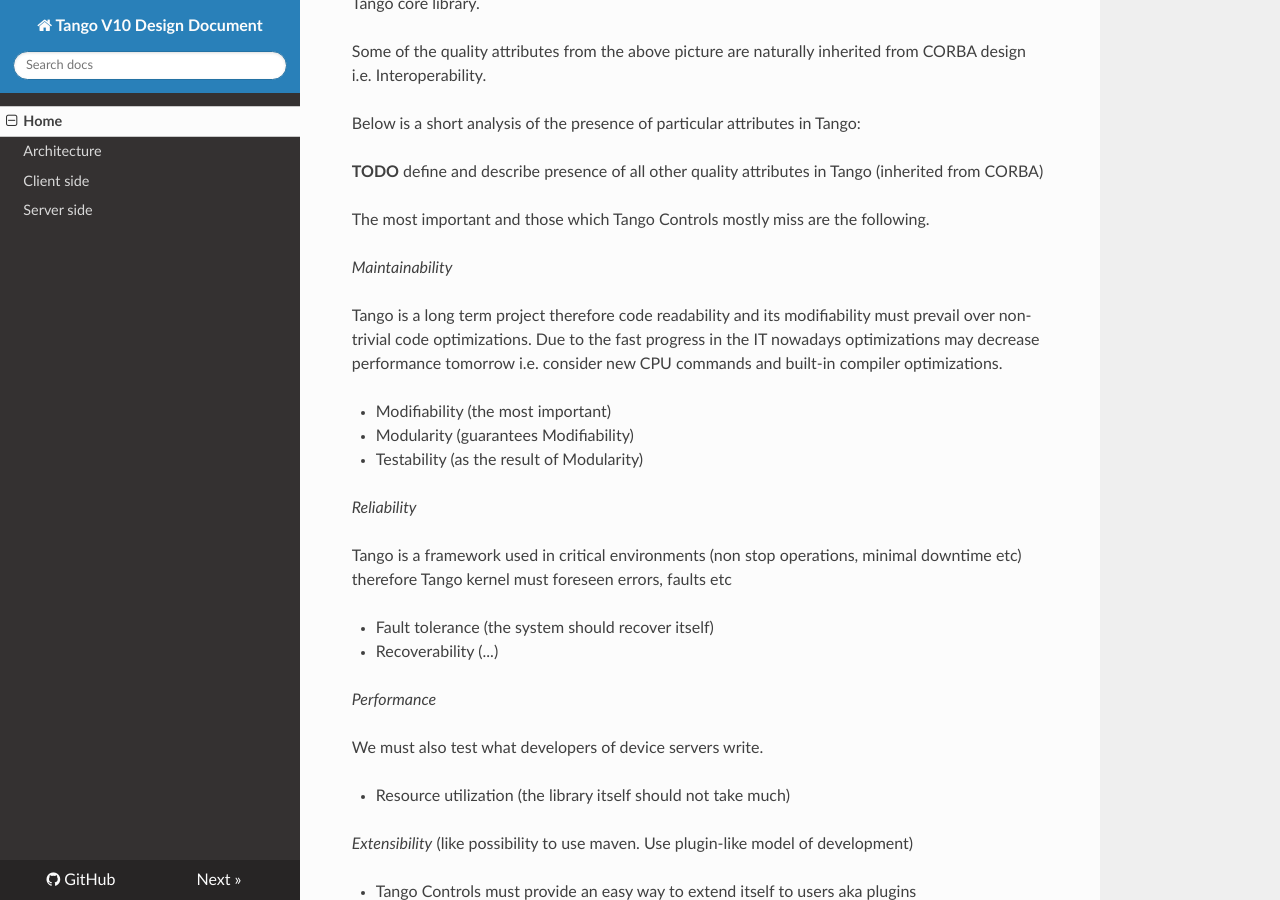
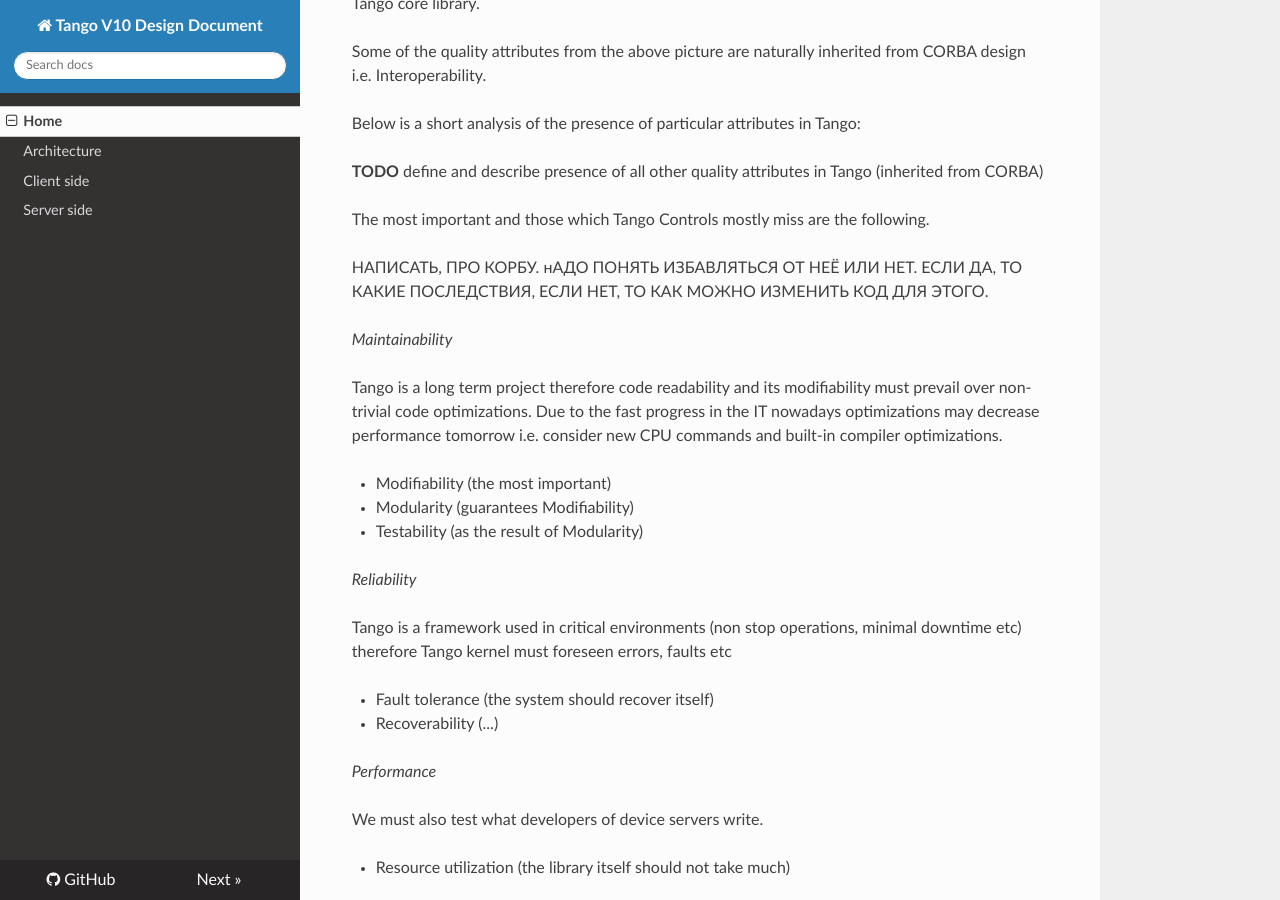
Before and after one commit to Ingvord/tango-v10-design-doc, an MkDocs documentation site: the page built from docs/index.md, in a window 1280 px wide and 900 px high, scrolled down 5520 px. Built offline with MkDocs 1.6.1, drawn with Linux system fonts in a browser that asks for light colours; nearby versions of some CDN libraries; old or Windows-style settings are respelled for this version of MkDocs.

Commit message:
Update index.md

```diff
--- a/docs/index.md
+++ b/docs/index.md
@@ -153,6 +153,8 @@ Below is a short analysis of the presence of particular attributes in Tango:
 
 The most important and those which Tango Controls mostly miss are the following.
 
+НАПИСАТЬ, ПРО КОРБУ. нАДО ПОНЯТЬ ИЗБАВЛЯТЬСЯ ОТ НЕЁ ИЛИ НЕТ. ЕСЛИ ДА, ТО КАКИЕ ПОСЛЕДСТВИЯ, ЕСЛИ НЕТ, ТО КАК МОЖНО ИЗМЕНИТЬ КОД ДЛЯ ЭТОГО.
+
 
 _Maintainability_
 
```
